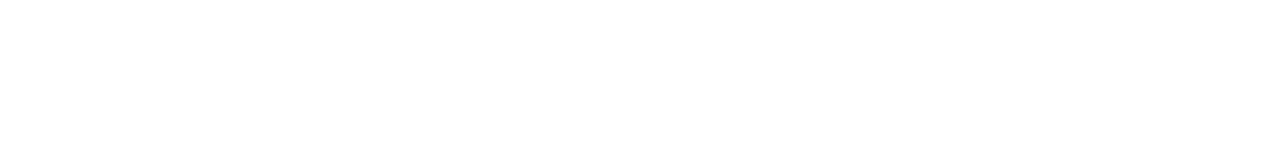
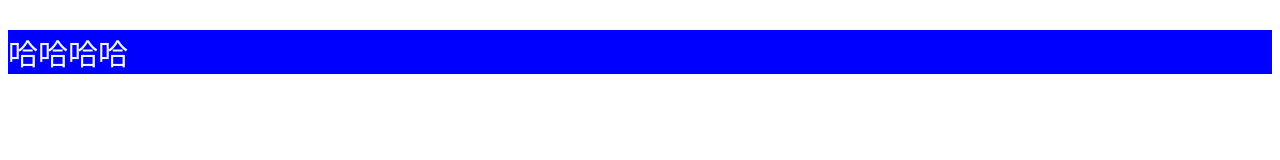
Before and after one commit to txy1207/myproject2, a plain HTML site: page index.html in a window 1280 px wide. Drawn offline with Linux system fonts and the light colour scheme.

Commit message:
添加p标签并增加css文件

```diff
--- /dev/null
+++ b/css/style.css
@@ -0,0 +1,5 @@
+p {
+    background-color: blue;
+    font-size: 30px;
+    color: aliceblue;
+}
--- a/index.html
+++ b/index.html
@@ -6,10 +6,11 @@
     <meta http-equiv="X-UA-Compatible" content="IE=edge">
     <meta name="viewport" content="width=device-width, initial-scale=1.0">
     <title>Document</title>
+    <link rel="stylesheet" href="css/style.css">
 </head>
 
 <body>
-
+    <p>哈哈哈哈</p>
 </body>
 
 </html>
```
